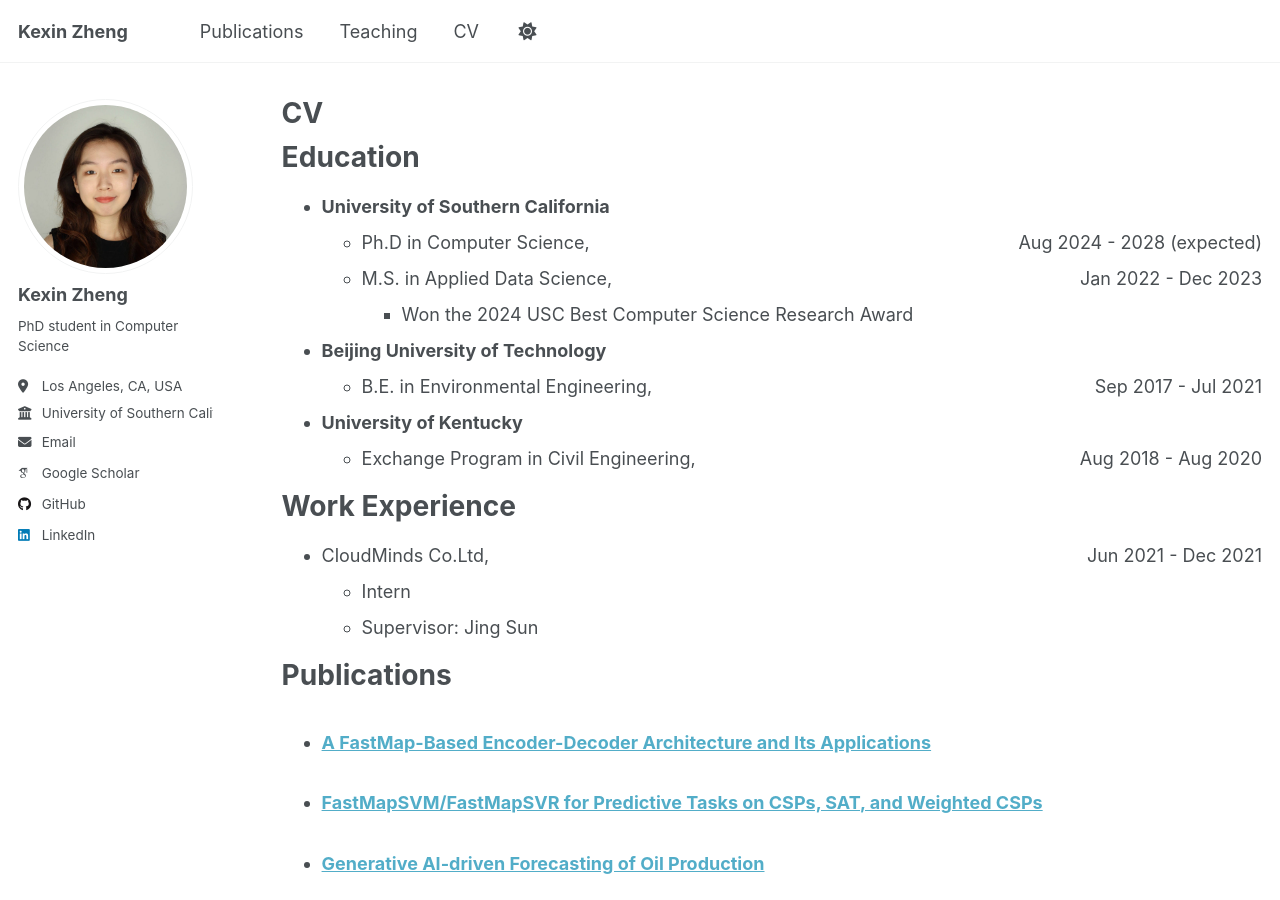
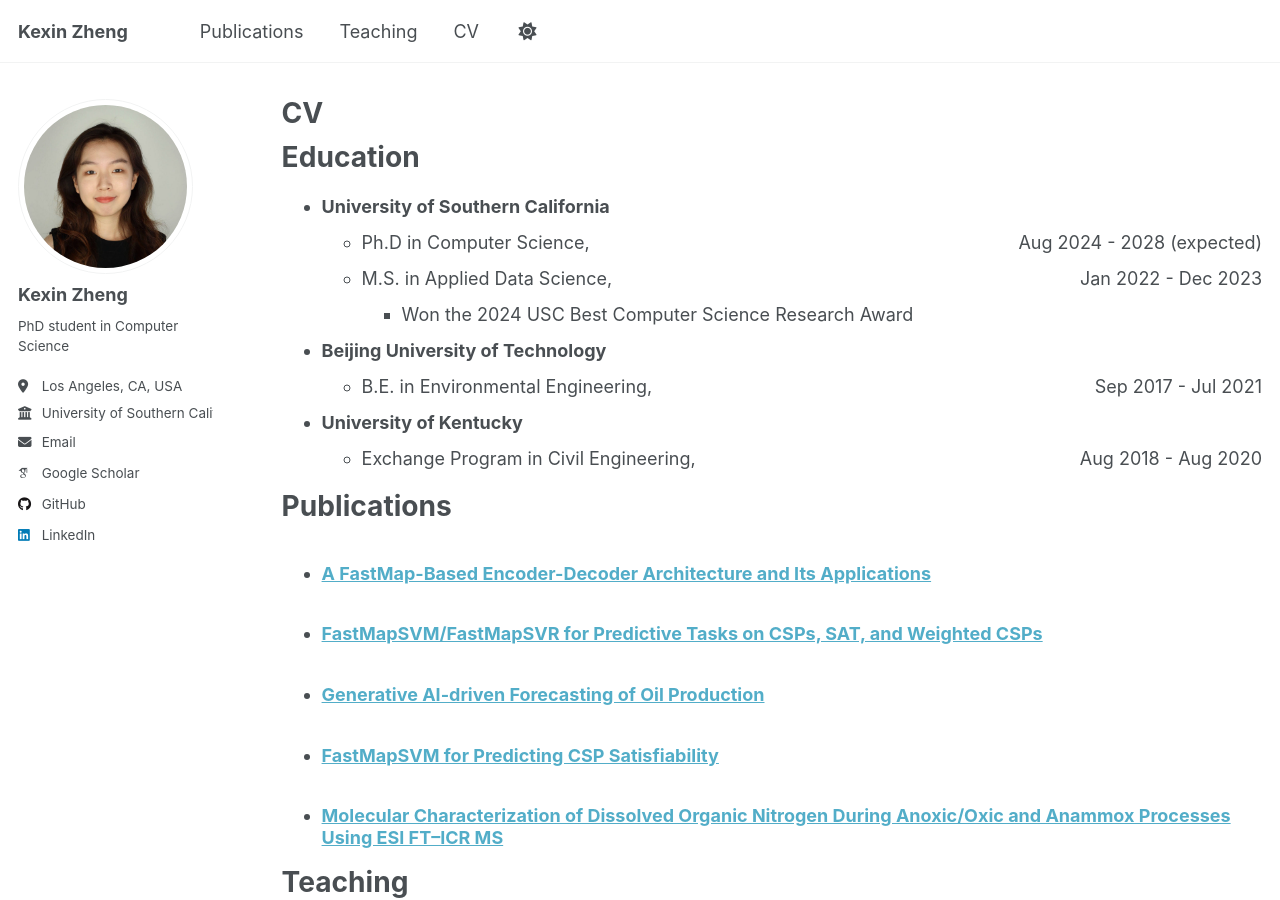
Before and after one commit to kellyzhengusc/kellyzhengusc.github.io, a Jekyll site: the page built from _pages/cv.md, in a window 1280 px wide and 900 px high. Built offline with Jekyll 4.4.1, drawn with Linux system fonts in a browser that asks for light colours; some web fonts are replaced; a script that is not in the unit is left out.

Commit message:
Update cv.md

```diff
--- a/_pages/cv.md
+++ b/_pages/cv.md
@@ -20,12 +20,6 @@
 * **University of Kentucky**
   * Exchange Program in Civil Engineering, <span style="float:right;">Aug 2018 - Aug 2020</span>
 
-Work Experience
-======
-* CloudMinds Co.Ltd, <span style="float:right;">Jun 2021 - Dec 2021</span>
-  * Intern
-  * Supervisor: Jing Sun
-
 Publications
 ======
   <ul>{% for post in site.publications reversed %}
```
